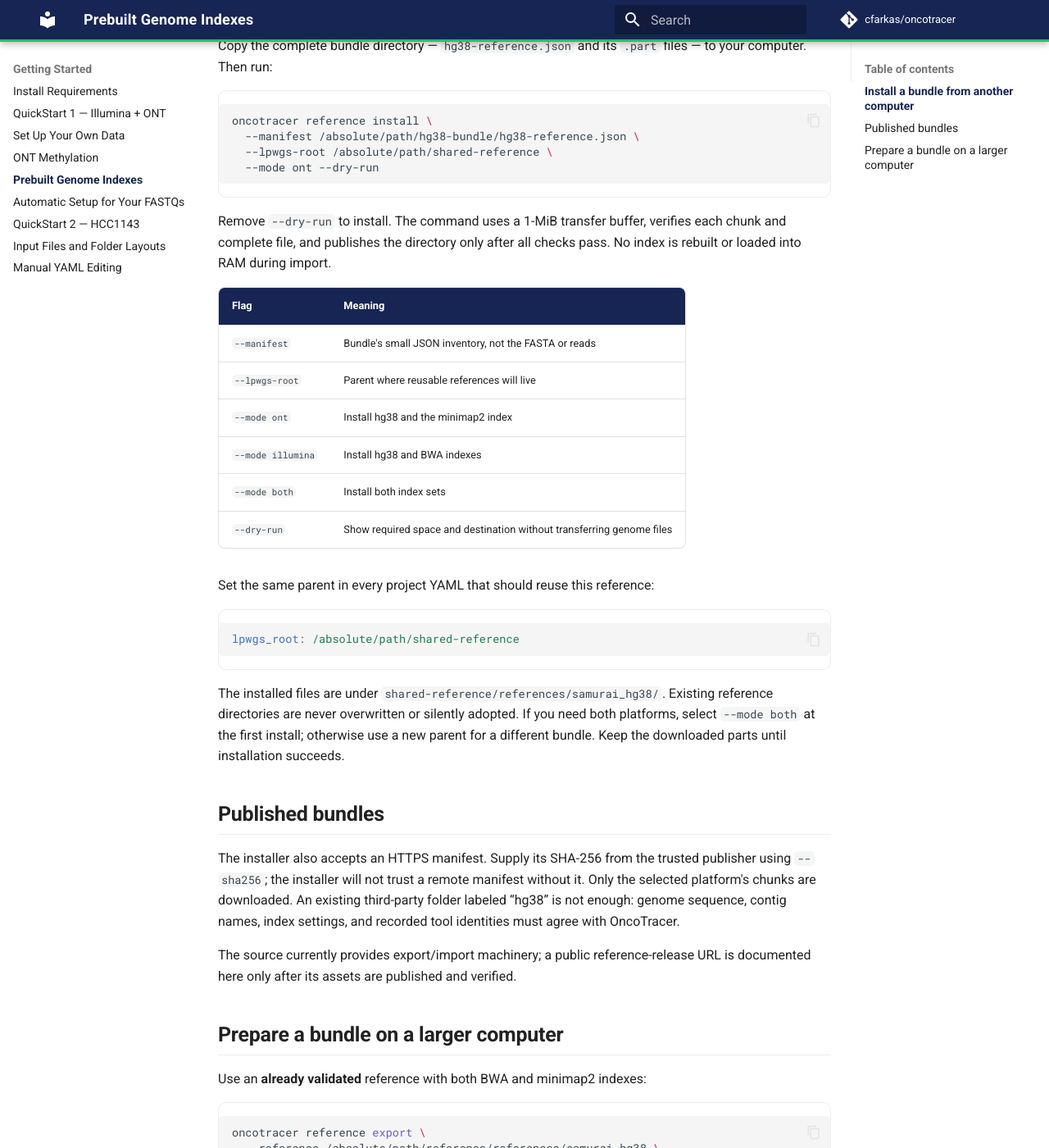
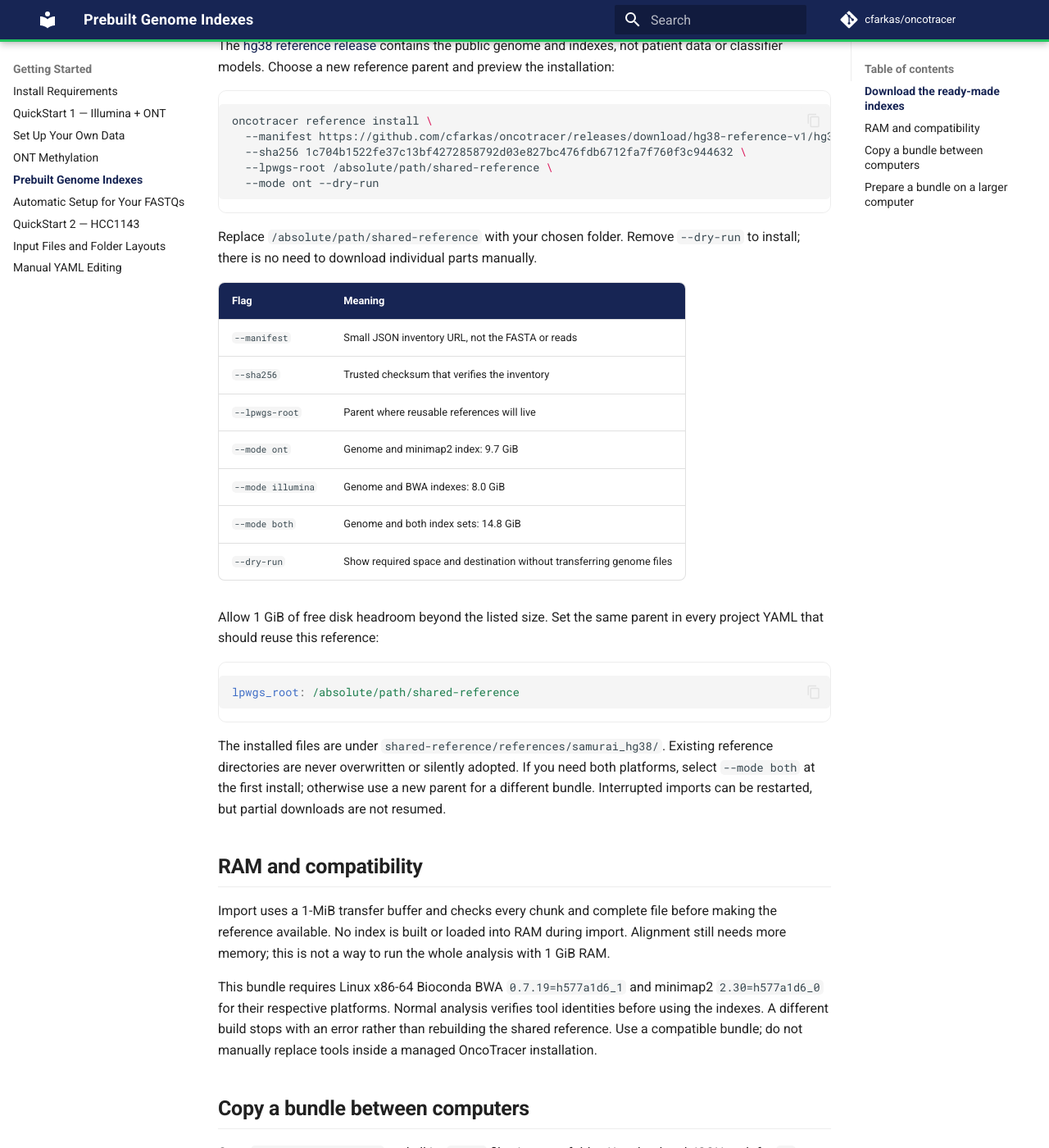
Before and after one commit to cfarkas/oncotracer, an MkDocs documentation site: the page built from docs/reference_indexes.md, in a window 1280 px wide and 1400 px high, scrolled down 405 px. Shown: the whole window at 82% size. Built offline with MkDocs 1.6.1 and Material for MkDocs 9.7.7, drawn with Linux system fonts in a browser that asks for light colours; comment, search, counter and statistics services are not loaded; some of the changed text lies outside the part shown.

Commit message:
Document published hg38 indexes and verify real reference reuse

````diff
--- a/docs/reference_indexes.md
+++ b/docs/reference_indexes.md
@@ -4,34 +4,37 @@
 **not** remove RAM needed for alignment, sorting, CNA analysis or optional models.
 Start with `oncotracer system --path /absolute/path/project` to see planning limits.
 
-These commands require the updated source, not the existing v2.0.0 executable.
+These commands require the [updated source](installation.md#current-source-for-the-new-setup-workflow), not the existing v2.0.0 executable.
 
-## Install a bundle from another computer
+## Download the ready-made indexes
 
-Copy the complete bundle directory — `hg38-reference.json` and its `.part` files —
-to your computer. Then run:
+The [hg38 reference release](https://github.com/cfarkas/oncotracer/releases/tag/hg38-reference-v1)
+contains the public genome and indexes, not patient data or classifier models.
+Choose a new reference parent and preview the installation:
 
 ```bash
 oncotracer reference install \
-  --manifest /absolute/path/hg38-bundle/hg38-reference.json \
+  --manifest https://github.com/cfarkas/oncotracer/releases/download/hg38-reference-v1/hg38-reference.json \
+  --sha256 1c704b1522fe37c13bf4272858792d03e827bc476fdb6712fa7f760f3c944632 \
   --lpwgs-root /absolute/path/shared-reference \
   --mode ont --dry-run
 ```
 
-Remove `--dry-run` to install. The command uses a 1-MiB transfer buffer, verifies
-each chunk and complete file, and publishes the directory only after all checks
-pass. No index is rebuilt or loaded into RAM during import.
+Replace `/absolute/path/shared-reference` with your chosen folder. Remove
+`--dry-run` to install; there is no need to download individual parts manually.
 
 | Flag | Meaning |
 | --- | --- |
-| `--manifest` | Bundle's small JSON inventory, not the FASTA or reads |
+| `--manifest` | Small JSON inventory URL, not the FASTA or reads |
+| `--sha256` | Trusted checksum that verifies the inventory |
 | `--lpwgs-root` | Parent where reusable references will live |
-| `--mode ont` | Install hg38 and the minimap2 index |
-| `--mode illumina` | Install hg38 and BWA indexes |
-| `--mode both` | Install both index sets |
+| `--mode ont` | Genome and minimap2 index: 9.7 GiB |
+| `--mode illumina` | Genome and BWA indexes: 8.0 GiB |
+| `--mode both` | Genome and both index sets: 14.8 GiB |
 | `--dry-run` | Show required space and destination without transferring genome files |
 
-Set the same parent in every project YAML that should reuse this reference:
+Allow 1 GiB of free disk headroom beyond the listed size. Set the same parent in
+every project YAML that should reuse this reference:
 
 ```yaml
 lpwgs_root: /absolute/path/shared-reference
@@ -40,18 +43,27 @@
 The installed files are under `shared-reference/references/samurai_hg38/`.
 Existing reference directories are never overwritten or silently adopted. If you
 need both platforms, select `--mode both` at the first install; otherwise use a new
-parent for a different bundle. Keep the downloaded parts until installation succeeds.
+parent for a different bundle. Interrupted imports can be restarted, but partial
+downloads are not resumed.
 
-## Published bundles
+## RAM and compatibility
 
-The installer also accepts an HTTPS manifest. Supply its SHA-256 from the trusted
-publisher using `--sha256`; the installer will not trust a remote manifest without
-it. Only the selected platform's chunks are downloaded. An existing third-party
-folder labeled “hg38” is not enough: genome sequence, contig names, index settings,
-and recorded tool identities must agree with OncoTracer.
+Import uses a 1-MiB transfer buffer and checks every chunk and complete file before
+making the reference available. No index is built or loaded into RAM during import.
+Alignment still needs more memory; this is not a way to run the whole analysis
+with 1 GiB RAM.
 
-The source currently provides export/import machinery; a public reference-release
-URL is documented here only after its assets are published and verified.
+This bundle requires Linux x86-64 Bioconda BWA `0.7.19=h577a1d6_1` and minimap2
+`2.30=h577a1d6_0` for their respective platforms. Normal analysis verifies tool
+identities before using the indexes. A different build stops with an error rather
+than rebuilding the shared reference. Use a compatible bundle; do not manually
+replace tools inside a managed OncoTracer installation.
+
+## Copy a bundle between computers
+
+Copy `hg38-reference.json` and all its `.part` files into one folder. Use that local
+JSON path for `--manifest`, keeping the other flags above. Installation then uses
+the copied files without an internet connection. Keep them until import succeeds.
 
 ## Prepare a bundle on a larger computer
 
@@ -69,7 +81,5 @@
 file hashes, tool identities and index readability. It writes chunks smaller than
 2 GiB plus the manifest; the output directory must not exist.
 
-On the receiving machine, normal analysis verifies the installed indexing-tool
-identities before using the reference. If they differ, it stops instead of
-rebuilding the external index or assuming compatibility. Use the matching tool
-builds or ask the bundle provider for a compatible bundle.
+An arbitrary folder labeled “hg38” is not a validated bundle: genome sequence,
+contig names, index settings and tool identities must agree with OncoTracer.
````
Also changed, not shown: README.md (+1 -1 lines), USABILITY_AUDIT.md (+27 -9 lines), docs/installation.md (+2 -2 lines), 2 other files.
